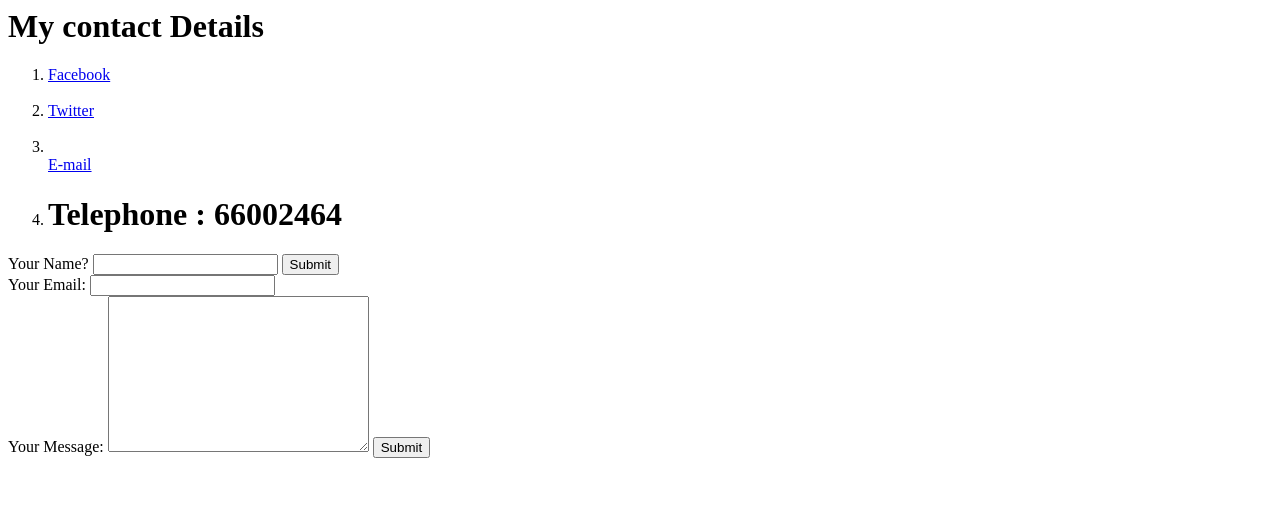
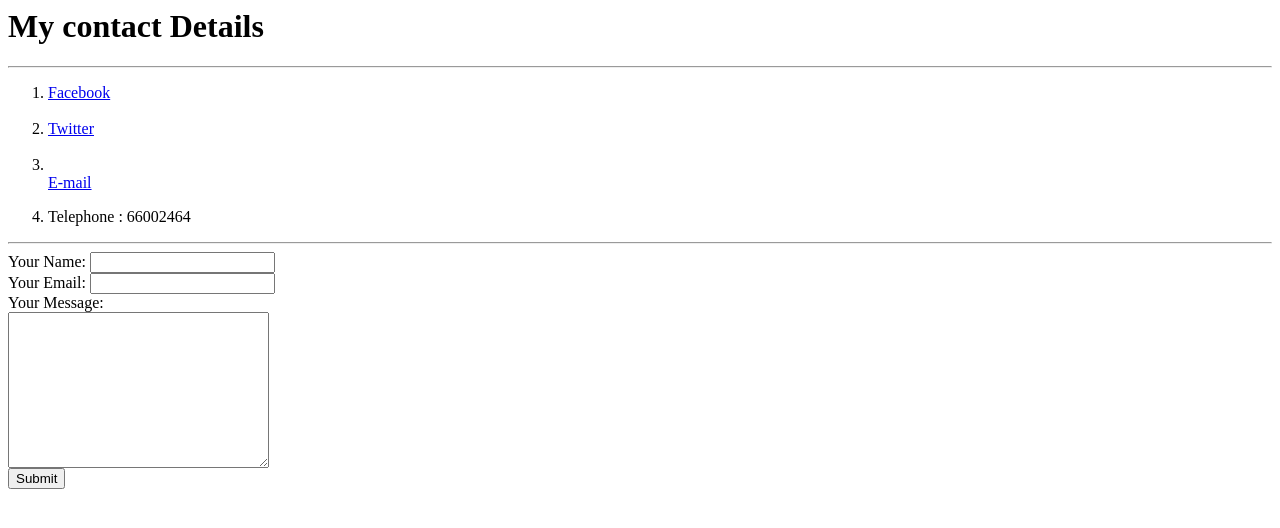
Before and after one commit to brucechanch/cv, a plain HTML site: page contact.html in a window 1280 px wide. Drawn offline with Linux system fonts and the light colour scheme.

Commit message:
cv update

```diff
--- a/contact.html
+++ b/contact.html
@@ -7,25 +7,25 @@
 </head>
 <body>
     <h1>My contact Details</h1>
+    <hr>
     <ol>
-    <li><a href="www.facebook.com">Facebook</a></li>
+        <li><a href="https://www.facebook.com/siu.hay.3">Facebook</a></li>
     <br>
-    <li> <a href="www.twitter.com">Twitter</a></li>
+        <li> <a href="https://twitter.com/ChanChunHay2">Twitter</a></li>
     <br>
-    <li></li><a href="siuhay831@gmail.com">E-mail</a></li>
+        <li></li><a href="siuhay831@gmail.com"> E-mail</a></li>
     <br>
-    <li> <h1>Telephone : 66002464</h1></li>
+        <li> <p>Telephone : 66002464</p></li>
 </ol>
-
+<hr>
 <form  action="mailto:infor@gmail.com" method="post" enctype="text/plain">
-    <label>Your Name?</label>
-    <input type="text" name="YourName"value="">
-    <input type="submit" name=""><br>
+    <label>Your Name:</label>
+    <input type="text" name="YourName"value=""><br>
     <label>Your Email:</label>
     <input type="email" name="YourEmail" value=""><br>
-    <label>Your Message:</label>
-    <textarea name="YourMessage" rows="10" cols="30"></textarea>
-    <input type="submit" name=""><br>
+    <label>Your Message:</label><br>
+    <textarea name="YourMessage" rows="10" cols="30"></textarea><br>
+    <input type="submit" name="">
 </form>
 </body>
 </html></html>
```
